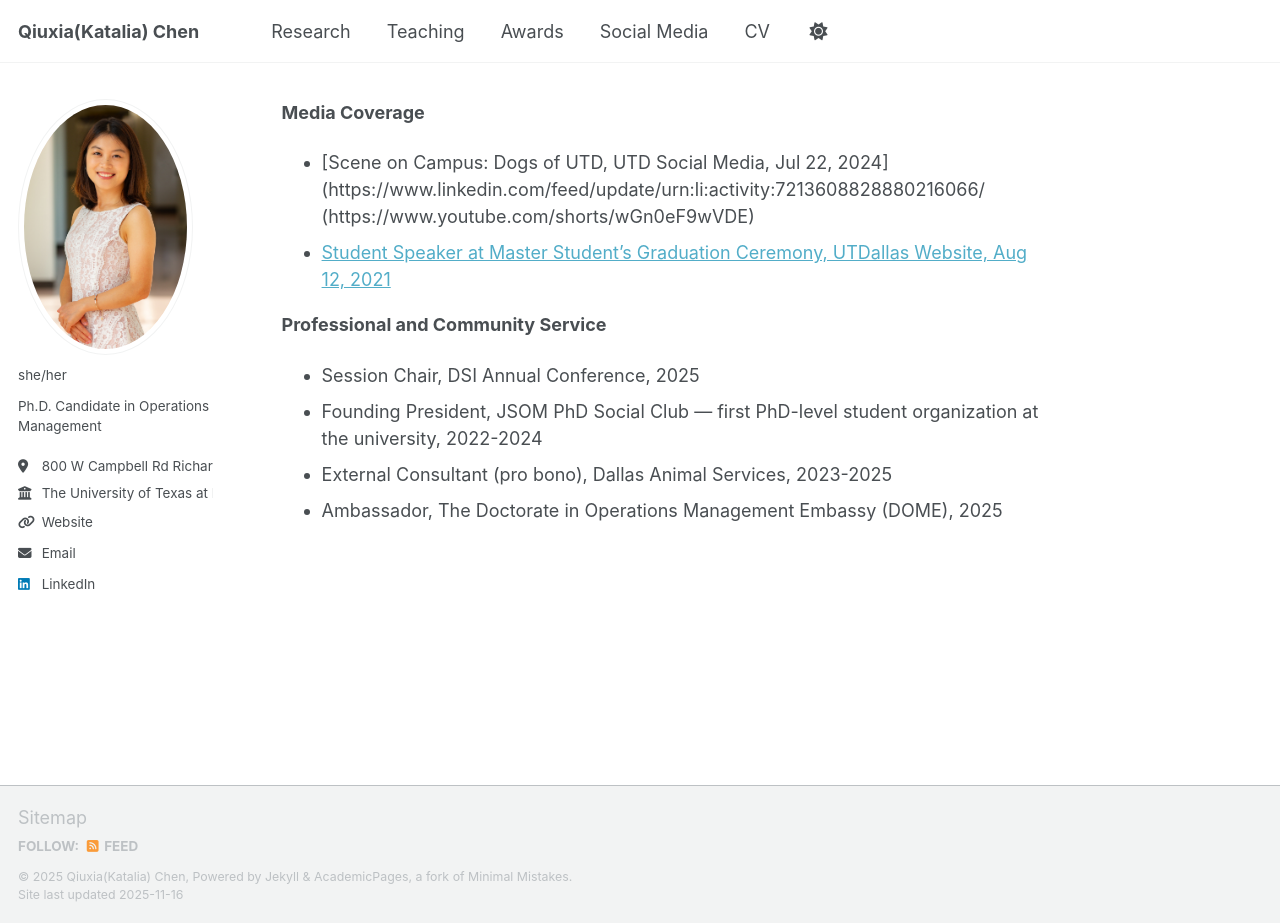
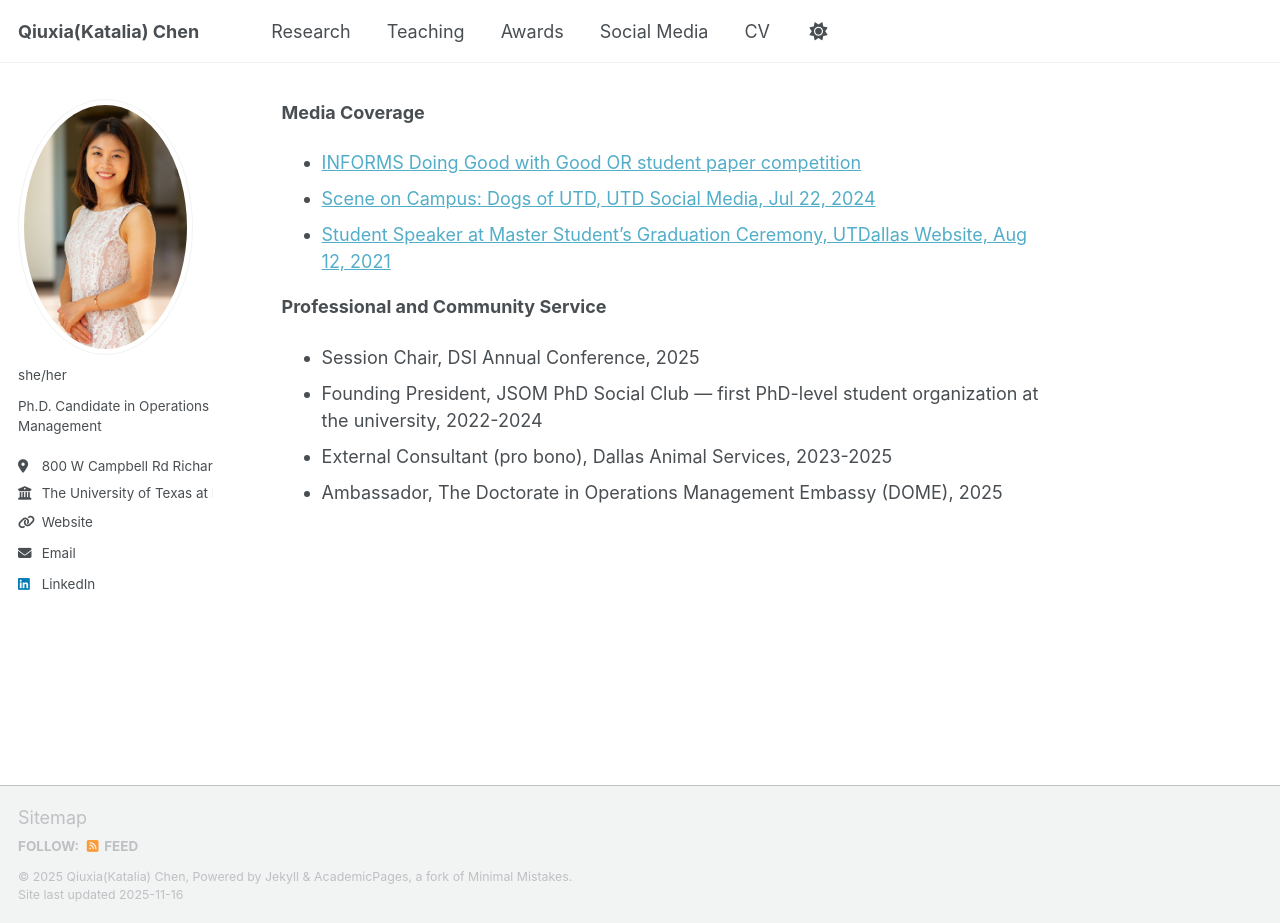
Before and after one commit to qxc2/kataliachen, a Jekyll site: the page built from _social/social.md, in a window 1280 px wide and 923 px high. Built offline with Jekyll 4.4.1, drawn with Linux system fonts in a browser that asks for light colours; a script that is not in the unit is left out.

Commit message:
Fix media coverage links in social.md

```diff
--- a/_social/social.md
+++ b/_social/social.md
@@ -4,7 +4,8 @@ permalink: /social/
 ---
 
 **Media Coverage**
- - [Scene on Campus: Dogs of UTD, UTD Social Media, Jul 22, 2024](https://www.linkedin.com/feed/update/urn:li:activity:7213608828880216066/ (https://www.youtube.com/shorts/wGn0eF9wVDE)
+ - [INFORMS Doing Good with Good OR student paper competition](https://www.youtube.com/shorts/wGn0eF9wVDE)
+ - [Scene on Campus: Dogs of UTD, UTD Social Media, Jul 22, 2024](https://www.linkedin.com/feed/update/urn:li:activity:7213608828880216066/)
  - [Student Speaker at Master Student’s Graduation Ceremony, UTDallas Website, Aug 12, 2021](https://graduation.utdallas.edu/student-speeches/spring-2021-graduation/katalia-qiuxia-chen/)
 
 **Professional and Community Service**
```
